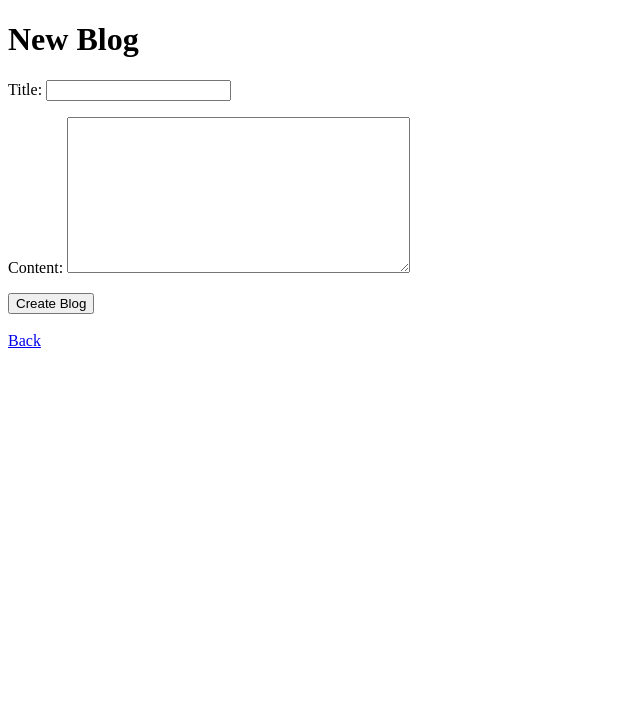
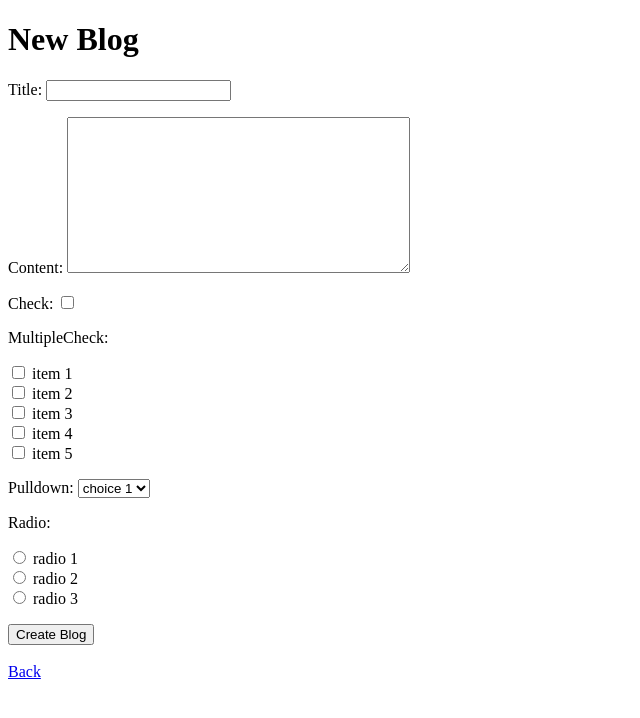
Before and after one commit to Maurr06/Practica3blog, a Django app: page /blog/create in a window 1280 px wide. Shown: the top 718 px of the page, without its empty margins (0-640 px from the left). Run offline with Django 4.2, Linux system fonts and the light colour scheme.

Commit message:
Implementacion de varias opciones para formularios con django

```diff
--- a/blog/forms.py
+++ b/blog/forms.py
@@ -1,6 +1,37 @@
 from django import forms
 
-
 class ArticleForm(forms.Form):
+    multiple_check_box_data = [
+        ('one', 'item 1'),
+        ('two', 'item 2'),
+        ('three', 'item 3'),
+        ('four', 'item 4'),
+        ('five', 'item 5'),
+    ]
+    pulldown_data = [
+        ('1', 'choice 1'),
+        ('2', 'choice 2'),
+        ('3', 'choice 3'),
+    ]
+    radio_data = [
+        ('data 1', 'radio 1'),
+        ('data 2', 'radio 2'),
+        ('data 3', 'radio 3'),
+    ]
     title = forms.CharField(label='Title', max_length=255)
     content = forms.CharField(label='Content', widget=forms.Textarea())
+    check_box = forms.BooleanField(label='Check', required=False)
+    multiple_check_box = forms.MultipleChoiceField(
+        label='MultipleCheck',
+        choices=multiple_check_box_data,
+        widget=forms.CheckboxSelectMultiple()
+    )
+    pulldown = forms.ChoiceField(
+        label='Pulldown',
+        choices=pulldown_data
+    )
+    radio = forms.ChoiceField(
+        label='Radio',
+        choices=radio_data,
+        widget=forms.RadioSelect()
+    )
--- a/blog/models.py
+++ b/blog/models.py
@@ -1,6 +1,9 @@
 from django.db import models
-
 
 class Article(models.Model):
     title = models.CharField(max_length=255)
     content = models.TextField()
+    check_box = models.BooleanField(null=True)
+    multiple_check_box = models.CharField(max_length=255, null=True)
+    pulldown = models.CharField(max_length=255, null=True)
+    radio = models.CharField(max_length=255, null=True)
--- a/blog/views.py
+++ b/blog/views.py
@@ -13,10 +13,21 @@ def index(request):
 
 
 def create(request):
-    if (request.method == 'POST'):
+    if request.method == 'POST':
         title = request.POST['title']
         content = request.POST['content']
-        article = Article(title=title, content=content)
+        check_box = True if 'check_box' in request.POST else False
+        multiple_check_box = request.POST.getlist('multiple_check_box')
+        pulldown = request.POST['pulldown']
+        radio = request.POST['radio']
+        article = Article(
+            title=title,
+            content=content,
+            check_box=check_box,
+            multiple_check_box=multiple_check_box,
+            pulldown=pulldown,
+            radio=radio
+        )
         article.save()
         return redirect('index')
     else:
```
Also changed, not shown: blog/templates/blog/detail.html (+19 -6 lines), blog/templates/blog/index.html (+12 -8 lines), blog/migrations/0002_article_check_box_article_multiple_check_box_and_more.py (added).
